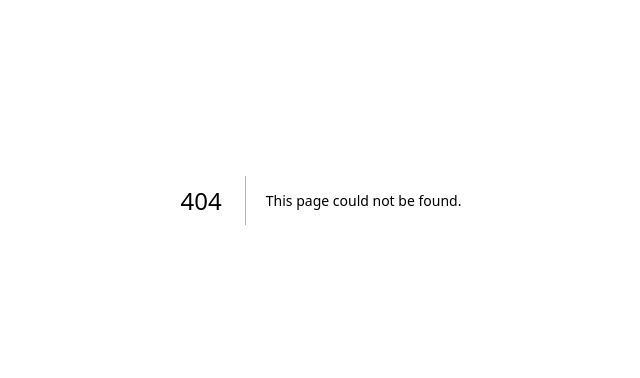
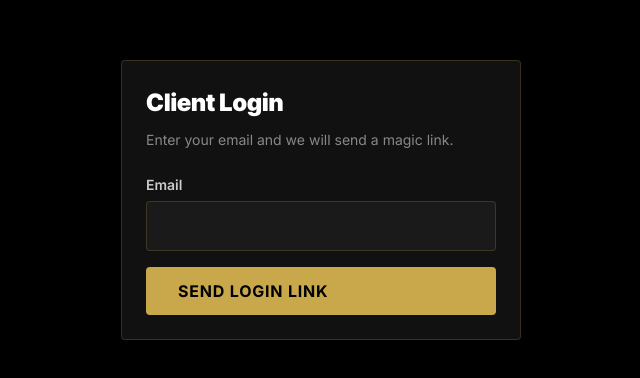
Before and after one commit to asaasinai/richard-ortiz-coaching, a Next.js app: page /auth/signin in a window 1280 px wide. Before the commit this address had no page. Shown: the part 200-578 px from the top of the page, without its empty margins (319-959 px from the left). Built offline with nearby package versions, Linux system fonts and the light colour scheme.

Commit message:
scaffold: src/app/auth/signin/page.tsx

```diff
--- /dev/null
+++ b/src/app/auth/signin/page.tsx
@@ -0,0 +1,29 @@
+"use client"
+import { signIn } from "next-auth/react"
+import { useState } from "react"
+
+export default function SignInPage() {
+  const [email, setEmail] = useState("")
+  const [sent, setSent] = useState(false)
+  const submit = async (e: React.FormEvent) => {
+    e.preventDefault()
+    await signIn("email", { email, callbackUrl: "/dashboard" })
+    setSent(true)
+  }
+  return (
+    <div style={{ minHeight:"100vh",background:"var(--bg)",display:"flex",alignItems:"center",justifyContent:"center",padding:"2rem" }}>
+      <div className="card" style={{ maxWidth:400,width:"100%" }}>
+        <h1 style={{ fontFamily:"Inter Tight,sans-serif",fontWeight:900,fontSize:"1.5rem",marginBottom:"0.5rem" }}>Client Login</h1>
+        <p style={{ color:"var(--text-mute)",fontSize:"0.875rem",marginBottom:"1.5rem" }}>Enter your email and we will send a magic link.</p>
+        {sent ? (
+          <p style={{ color:"var(--gold)",fontWeight:600 }}>Check your email for a login link.</p>
+        ) : (
+          <form onSubmit={submit} style={{ display:"flex",flexDirection:"column",gap:"1rem" }}>
+            <div><label>Email</label><input type="email" required value={email} onChange={e=>setEmail(e.target.value)} /></div>
+            <button type="submit" className="btn-gold">Send Login Link</button>
+          </form>
+        )}
+      </div>
+    </div>
+  )
+}
```
